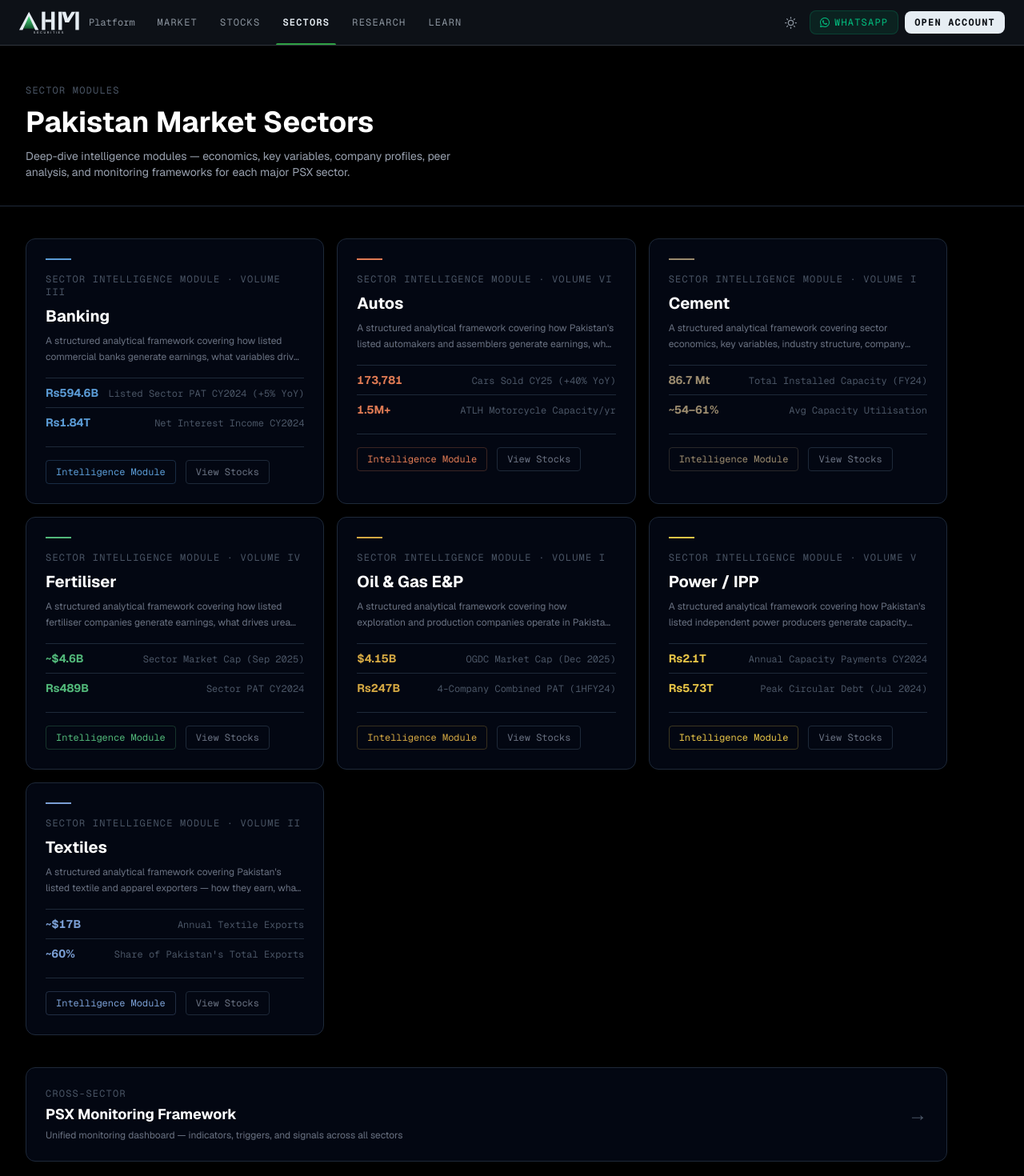
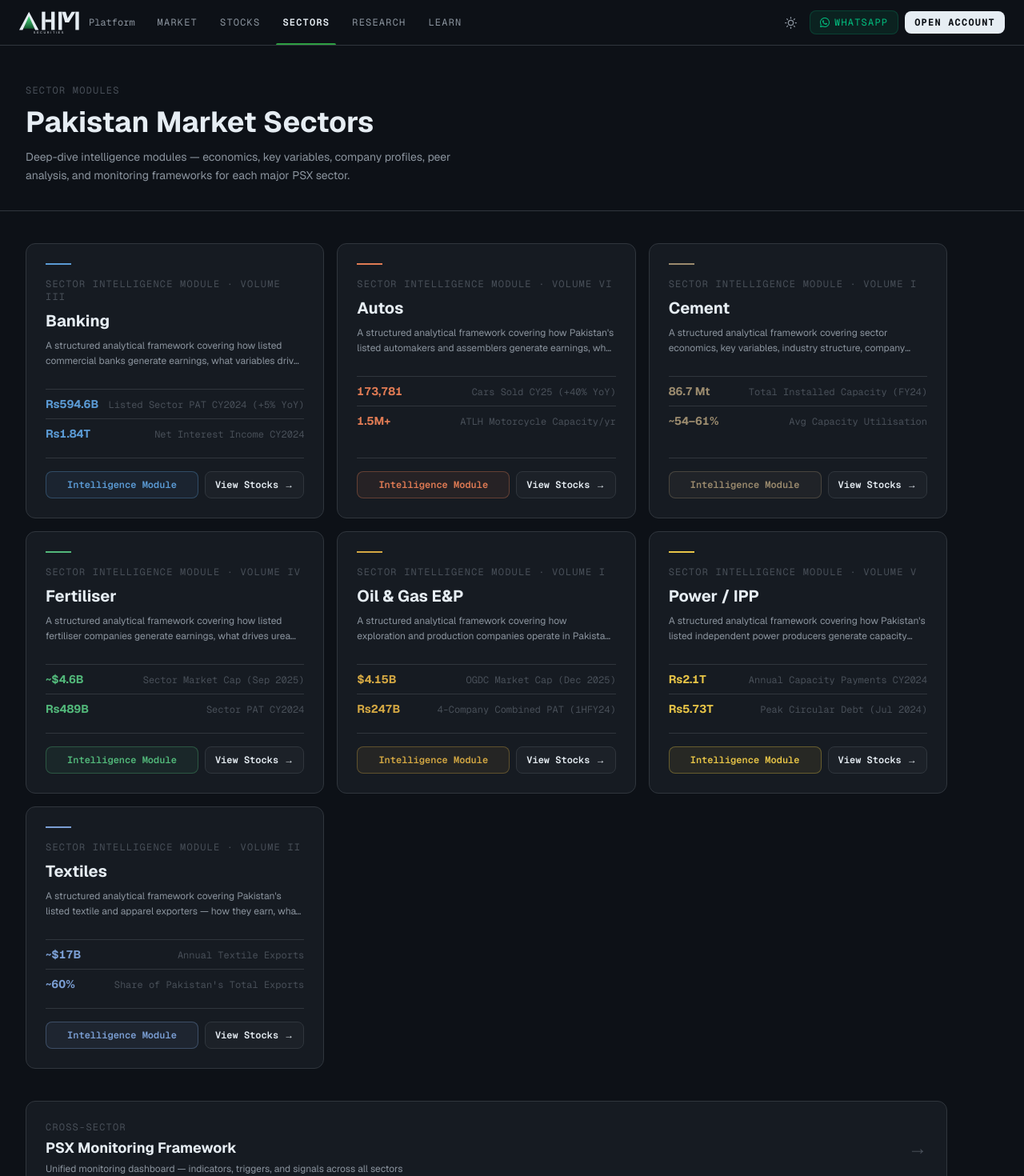
Before and after one commit to adamdaiyan-stack/ahm-platform, a Next.js app: page /sectors in a window 1280 px wide. Shown: the top 1470 px of the page at 80% size. Built offline with nearby package versions, Linux system fonts and the light colour scheme; a web font is replaced by a local one.

Commit message:
feat: sectors theme fix, stock peer card grid, sector→module link, view stocks button

```diff
--- a/app/sectors/page.tsx
+++ b/app/sectors/page.tsx
@@ -13,56 +13,85 @@ const SLUG_TO_SECTOR: Record<string, string> = {
 
 export default function SectorsPage() {
   return (
-    <main className="min-h-screen bg-black text-white">
-      <div className="px-8 pt-12 pb-8 border-b border-gray-800">
-        <p className="text-xs text-gray-600 font-mono uppercase tracking-widest mb-3">Sector Modules</p>
-        <h1 className="text-4xl font-bold text-white mb-3">Pakistan Market Sectors</h1>
-        <p className="text-gray-400 text-sm max-w-xl">
+    <main className="min-h-screen bg-base text-tx-primary">
+
+      {/* ── HEADER ──────────────────────────────────────── */}
+      <div className="px-8 pt-12 pb-8 border-b border-border-theme">
+        <p className="text-xs text-tx-disabled font-mono uppercase tracking-widest mb-3">
+          Sector Modules
+        </p>
+        <h1 className="text-4xl font-bold text-tx-primary mb-3">
+          Pakistan Market Sectors
+        </h1>
+        <p className="text-tx-secondary text-sm max-w-xl leading-relaxed">
           Deep-dive intelligence modules — economics, key variables, company profiles,
           peer analysis, and monitoring frameworks for each major PSX sector.
         </p>
       </div>
 
+      {/* ── SECTOR CARDS ────────────────────────────────── */}
       <div className="px-8 py-10">
         <div className="grid grid-cols-1 md:grid-cols-2 lg:grid-cols-3 gap-4 max-w-6xl">
           {sectorList.map((sector) => {
             const dbSector = SLUG_TO_SECTOR[sector.slug];
             return (
-              <div key={sector.slug} className="group bg-gray-950 border border-gray-800 rounded-xl p-6 hover:border-gray-700 transition-all">
-                <div className="w-8 h-0.5 mb-4" style={{ background: sector.accentColor }} />
-                <p className="text-xs font-mono text-gray-600 uppercase tracking-widest mb-2">
+              <div
+                key={sector.slug}
+                className="group bg-surface border border-border-theme rounded-xl p-6 hover:border-tx-secondary transition-all flex flex-col"
+              >
+                {/* Accent bar */}
+                <div className="w-8 h-0.5 mb-4 flex-shrink-0" style={{ background: sector.accentColor }} />
+
+                <p className="text-xs font-mono text-tx-disabled uppercase tracking-widest mb-2">
                   {sector.volume}
                 </p>
-                <h2 className="text-xl font-bold text-white mb-2">{sector.name}</h2>
-                <p className="text-gray-500 text-xs leading-relaxed line-clamp-2 mb-4">
+                <h2 className="text-xl font-bold text-tx-primary mb-2">{sector.name}</h2>
+                <p className="text-tx-secondary text-xs leading-relaxed line-clamp-2 mb-4">
                   {sector.subtitle}
                 </p>
 
+                {/* Key stats */}
+                <div className="flex-1">
                   {sector.stats.slice(0, 2).map((s, i) => (
-                  <div key={i} className="flex justify-between items-baseline border-t border-gray-800 pt-2 mt-2">
-                    <span className="text-sm font-bold tabular-nums" style={{ color: sector.accentColor }}>
+                    <div
+                      key={i}
+                      className="flex justify-between items-baseline border-t border-border-theme pt-2 mt-2"
+                    >
+                      <span
+                        className="text-sm font-bold tabular-nums"
+                        style={{ color: sector.accentColor }}
+                      >
                         {s.val}
                       </span>
-                    <span className="text-xs text-gray-600 font-mono ml-3 text-right leading-tight">
+                      <span className="text-xs text-tx-disabled font-mono ml-3 text-right leading-tight">
                         {s.lbl}
                       </span>
                     </div>
                   ))}
+                </div>
 
-                <div className="flex gap-3 mt-5 pt-4 border-t border-gray-800">
+                {/* CTAs */}
+                <div className="flex gap-2 mt-5 pt-4 border-t border-border-theme">
+                  {/* Intelligence Module — accent-coloured, clearly primary */}
                   <Link
                     href={`/sectors/${sector.slug}`}
-                    className="text-xs font-mono px-3 py-1.5 rounded border transition-colors hover:text-white"
-                    style={{ borderColor: sector.accentColor + "40", color: sector.accentColor }}
+                    className="flex-1 text-center text-xs font-mono font-semibold px-3 py-2 rounded-lg border transition-all hover:opacity-90"
+                    style={{
+                      borderColor: sector.accentColor + "55",
+                      color: sector.accentColor,
+                      backgroundColor: sector.accentColor + "14",
+                    }}
                   >
                     Intelligence Module
                   </Link>
+
+                  {/* View Stocks — solid secondary button, not invisible */}
                   {dbSector && (
                     <Link
                       href={`/stocks?sector=${encodeURIComponent(dbSector)}`}
-                      className="text-xs font-mono px-3 py-1.5 rounded border border-gray-800 text-gray-500 hover:border-gray-600 hover:text-gray-300 transition-colors"
+                      className="text-xs font-mono font-semibold px-3 py-2 rounded-lg border border-border-theme bg-raised text-tx-primary hover:bg-surface hover:border-tx-secondary transition-all whitespace-nowrap"
                     >
-                      View Stocks
+                      View Stocks →
                     </Link>
                   )}
                 </div>
@@ -72,19 +101,22 @@ export default function SectorsPage() {
         </div>
       </div>
 
+      {/* ── MONITORING FRAMEWORK BANNER ─────────────────── */}
       <div className="px-8 pb-12">
         <Link
           href="/sectors/monitoring"
-          className="group flex items-center justify-between bg-gray-950 border border-gray-800 rounded-xl p-6 max-w-6xl hover:border-gray-700 transition-all"
+          className="group flex items-center justify-between bg-surface border border-border-theme rounded-xl p-6 max-w-6xl hover:border-tx-secondary transition-all"
         >
           <div>
-            <p className="text-xs font-mono text-gray-600 uppercase tracking-widest mb-1">Cross-Sector</p>
-            <h2 className="text-lg font-bold text-white">PSX Monitoring Framework</h2>
-            <p className="text-gray-500 text-xs mt-1">
+            <p className="text-xs font-mono text-tx-disabled uppercase tracking-widest mb-1">
+              Cross-Sector
+            </p>
+            <h2 className="text-lg font-bold text-tx-primary">PSX Monitoring Framework</h2>
+            <p className="text-tx-secondary text-xs mt-1">
               Unified monitoring dashboard — indicators, triggers, and signals across all sectors
             </p>
           </div>
-          <span className="text-gray-600 text-2xl group-hover:text-gray-400 transition-colors ml-6">→</span>
+          <span className="text-tx-disabled text-2xl group-hover:text-tx-primary transition-colors ml-6">→</span>
         </Link>
       </div>
     </main>
--- a/app/stocks/[symbol]/page.tsx
+++ b/app/stocks/[symbol]/page.tsx
@@ -10,6 +10,16 @@ function fmtDate(iso: string | null): string {
   if (!iso) return "—";
   return new Date(iso).toLocaleDateString("en-GB", { day: "2-digit", month: "short", year: "numeric" });
 }
+
+const SECTOR_SLUG: Record<string, string> = {
+  "Banking":    "banking",
+  "Automobile": "auto",
+  "Cement":     "cement",
+  "Fertiliser": "fertiliser",
+  "Oil & Gas":  "oil-gas",
+  "Power":      "power-ipp",
+  "Textiles":   "textiles",
+};
 
 const WA_BASE = "https://wa.me/923001234567";
 
@@ -56,10 +66,21 @@ export default async function StockPage({ params }: { params: Promise<{ symbol:
           <div>
             <div className="flex items-center gap-3 mb-1">
               <h1 className="text-5xl font-bold tracking-tight text-tx-primary">{company.symbol}</h1>
-              <Link href={"/stocks?sector=" + encodeURIComponent(company.sector)}
-                className="text-xs text-tx-secondary bg-surface border border-border-theme rounded-full px-3 py-1.5 hover:border-tx-secondary transition-colors">
+              {SECTOR_SLUG[company.sector] ? (
+                <Link
+                  href={"/sectors/" + SECTOR_SLUG[company.sector]}
+                  className="text-xs text-tx-secondary bg-surface border border-border-theme rounded-full px-3 py-1.5 hover:border-tx-secondary hover:text-tx-primary transition-colors"
+                >
+                  {company.sector} ↗
+                </Link>
+              ) : (
+                <Link
+                  href={"/stocks?sector=" + encodeURIComponent(company.sector)}
+                  className="text-xs text-tx-secondary bg-surface border border-border-theme rounded-full px-3 py-1.5 hover:border-tx-secondary transition-colors"
+                >
                   {company.sector}
                 </Link>
+              )}
             </div>
             <p className="text-tx-secondary text-lg">{company.company_name}</p>
             {company.website && (
@@ -254,39 +275,68 @@ export default async function StockPage({ params }: { params: Promise<{ symbol:
         <div className="px-8 py-8 border-t border-border-theme">
           <div className="max-w-6xl">
             <div className="flex items-center justify-between mb-5">
-              <p className="text-xs text-tx-disabled uppercase tracking-widest font-mono">{company.sector} — Sector Peers</p>
-              <Link href={"/stocks?sector=" + encodeURIComponent(company.sector)} className="text-xs font-mono text-tx-secondary hover:text-tx-primary transition-colors">
-                {"View all " + company.sector + " stocks"}
+              <p className="text-xs text-tx-disabled uppercase tracking-widest font-mono">
+                {company.sector} — Sector Peers
+              </p>
+              <Link
+                href={"/stocks?sector=" + encodeURIComponent(company.sector)}
+                className="text-xs font-mono text-tx-secondary hover:text-tx-primary transition-colors"
+              >
+                {"View all " + company.sector + " stocks →"}
               </Link>
             </div>
-            <div className="overflow-x-auto">
-              <table className="w-full text-sm border-collapse" style={{ minWidth: "600px" }}>
-                <thead>
-                  <tr className="border-b border-border-theme">
-                    {["Symbol", "Company", "Price", "Chg %", "Mkt Cap", "P/E"].map((h, i) => (
-                      <th key={h} className={"px-3 py-2 text-xs font-mono text-tx-disabled uppercase tracking-widest " + (i > 1 ? "text-right" : "text-left")}>{h}</th>
-                    ))}
-                  </tr>
-                </thead>
-                <tbody>
+
+            {/* Peer card grid */}
+            <div className="grid grid-cols-2 sm:grid-cols-3 gap-3">
               {peers.map((peer) => {
                 const peerPos   = peer.change_percent != null && peer.change_percent >= 0;
-                    const peerColor = peer.change_percent == null ? "text-tx-disabled" : peerPos ? "text-gain" : "text-loss";
+                const peerNeg   = peer.change_percent != null && peer.change_percent < 0;
+                const peerColor = peer.change_percent == null ? "text-tx-disabled"
+                                : peerPos ? "text-gain" : "text-loss";
+                const peerBg    = peerPos ? "bg-emerald-500/10" : peerNeg ? "bg-red-500/10" : "bg-surface";
                 return (
-                      <tr key={peer.id} className="border-b border-border-theme hover:bg-surface transition-colors">
-                        <td className="px-3 py-2.5">
-                          <Link href={"/stocks/" + peer.symbol} className="font-mono font-bold text-tx-primary hover:text-gain transition-colors text-sm">{peer.symbol}</Link>
-                        </td>
-                        <td className="px-3 py-2.5 text-tx-secondary text-xs">{peer.company_name}</td>
-                        <td className="px-3 py-2.5 text-right font-mono text-sm text-tx-primary tabular-nums">{formatPrice(peer.current_price)}</td>
-                        <td className={"px-3 py-2.5 text-right font-mono text-xs tabular-nums " + peerColor}>{formatPercent(peer.change_percent)}</td>
-                        <td className="px-3 py-2.5 text-right font-mono text-xs text-tx-secondary tabular-nums">{formatMarketCap(peer.market_cap)}</td>
-                        <td className="px-3 py-2.5 text-right font-mono text-xs text-tx-secondary tabular-nums">{peer.pe_ratio != null ? peer.pe_ratio.toFixed(1) : "—"}</td>
-                      </tr>
+                  <Link
+                    key={peer.id}
+                    href={"/stocks/" + peer.symbol}
+                    className="group bg-surface border border-border-theme rounded-xl p-4 hover:border-tx-secondary hover:bg-raised transition-all"
+                  >
+                    {/* Ticker + change */}
+                    <div className="flex items-start justify-between mb-1">
+                      <span className="font-mono font-bold text-tx-primary group-hover:text-gain transition-colors text-sm">
+                        {peer.symbol}
+                      </span>
+                      <span className={"text-xs font-mono font-semibold tabular-nums px-1.5 py-0.5 rounded " + peerBg + " " + peerColor}>
+                        {formatPercent(peer.change_percent)}
+                      </span>
+                    </div>
+                    {/* Company name */}
+                    <p className="text-tx-disabled text-xs truncate mb-3 leading-tight">
+                      {peer.company_name}
+                    </p>
+                    {/* Metrics */}
+                    <div className="space-y-1.5 border-t border-border-theme pt-3">
+                      <div className="flex justify-between">
+                        <span className="text-xs text-tx-disabled font-mono">Price</span>
+                        <span className="text-xs font-mono text-tx-primary font-semibold tabular-nums">
+                          {formatPrice(peer.current_price)}
+                        </span>
+                      </div>
+                      <div className="flex justify-between">
+                        <span className="text-xs text-tx-disabled font-mono">Mkt Cap</span>
+                        <span className="text-xs font-mono text-tx-secondary tabular-nums">
+                          {formatMarketCap(peer.market_cap)}
+                        </span>
+                      </div>
+                      <div className="flex justify-between">
+                        <span className="text-xs text-tx-disabled font-mono">P/E</span>
+                        <span className="text-xs font-mono text-tx-secondary tabular-nums">
+                          {peer.pe_ratio != null ? peer.pe_ratio.toFixed(1) + "x" : "—"}
+                        </span>
+                      </div>
+                    </div>
+                  </Link>
                 );
               })}
-                </tbody>
-              </table>
             </div>
           </div>
         </div>
```
Also changed, not shown: app/sectors/sector.css (+22 -0 lines), lib/supabase.ts (line endings or trailing spaces). Lines whose indentation alone changed are shown as unchanged.
